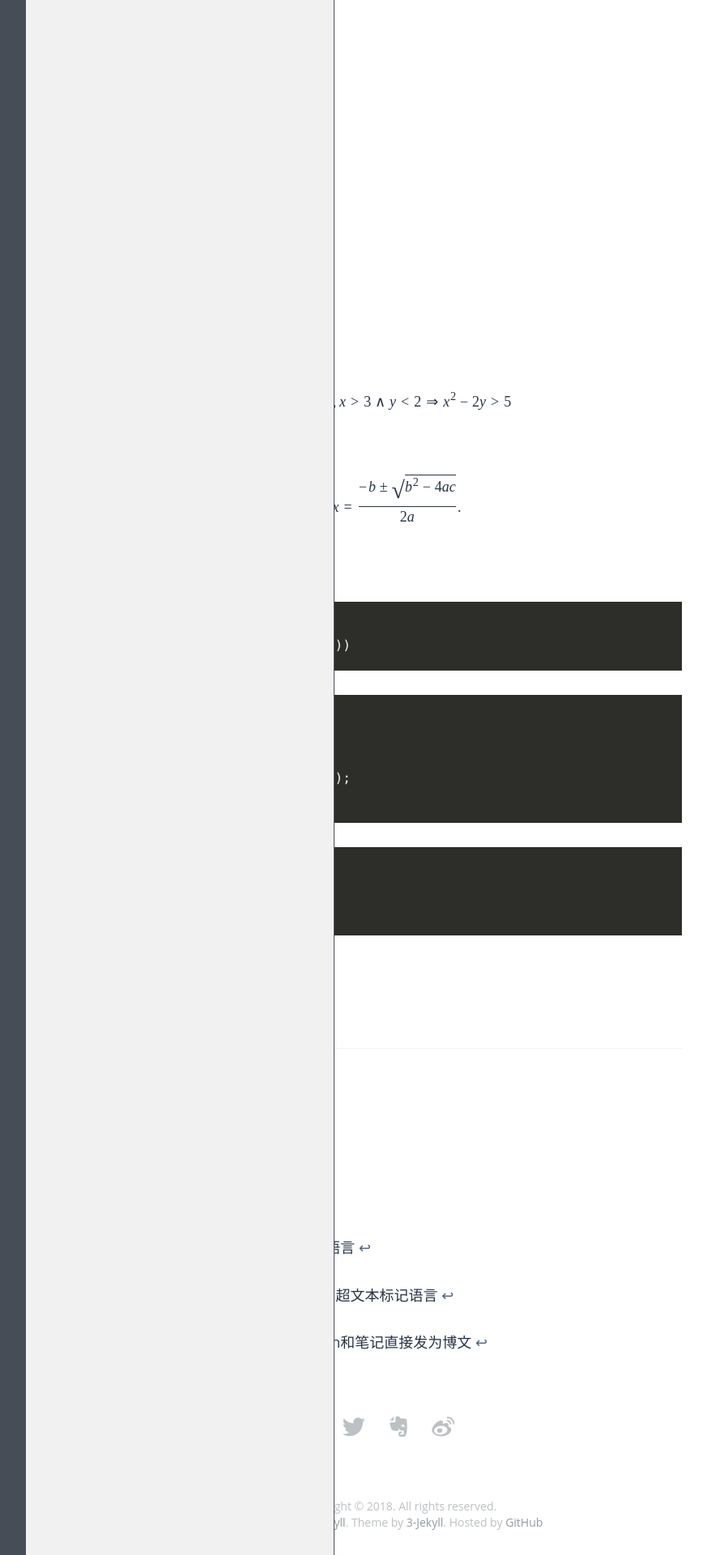
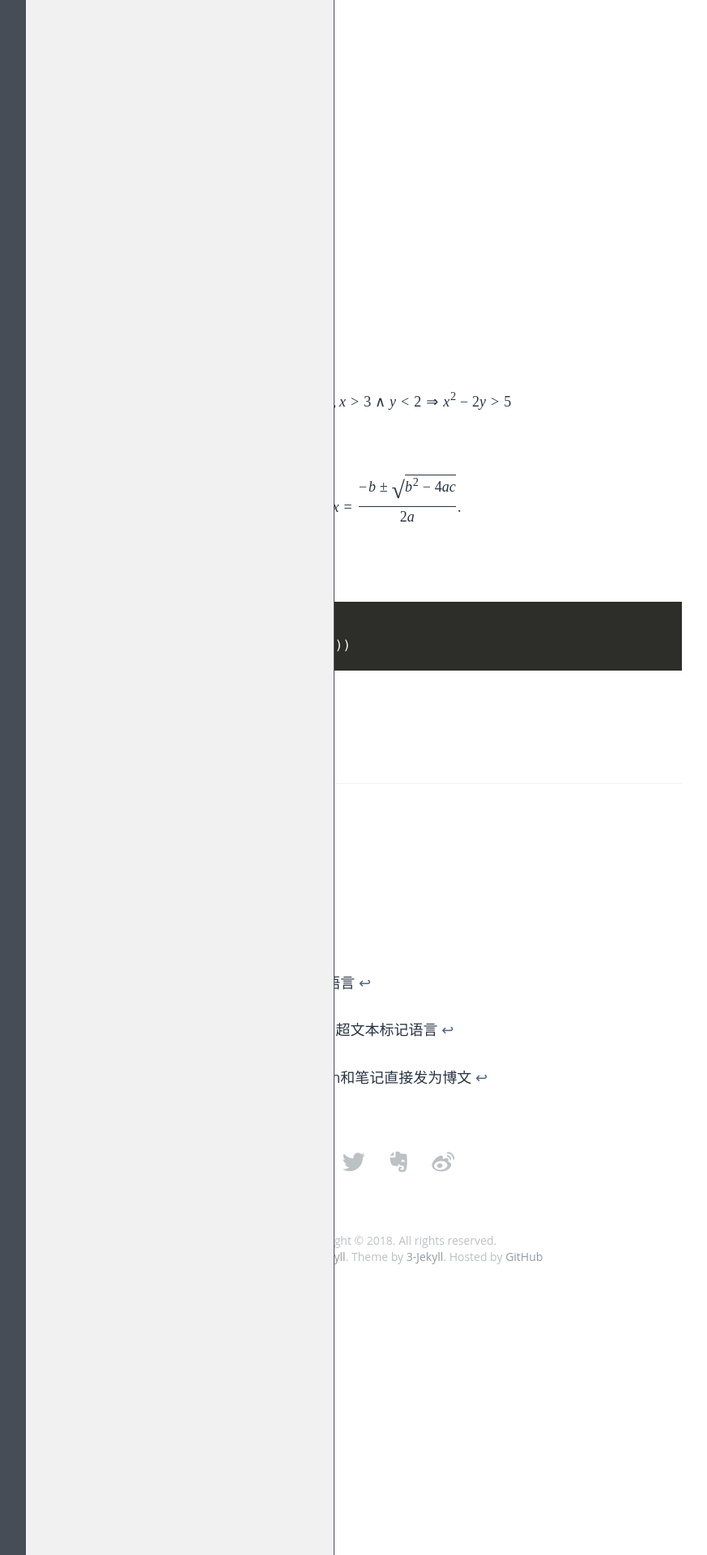
Before and after one commit to SDriedFish/SDriedFish.github.io, a Jekyll site: the page built from _posts/Tools/2016-12-11-markdown.md, in a window 1280 px wide. Shown: the part 834-2754 px from the top of the page at 81% size, without its empty margins (148-1021 px from the left). Built offline with Jekyll 4.4.1, drawn with Linux system fonts in a browser that asks for light colours.

````diff
--- a/_posts/Tools/2016-12-11-markdown.md
+++ b/_posts/Tools/2016-12-11-markdown.md
@@ -52,25 +52,11 @@
 console.log(date.toString())
 ```
 
-```cpp
-#include <stdio.h>
-int main(void)
-{
-    printf("Hello world\n");
-}
-```
-
-```html
-<div class="footer">
-   © 2004 Foo Corporation
-</div>
-```
-
 ### 5.分隔线
 ***
 
 ### 超链接
-欢迎来到[gary家园](http://sdriedfish.com)
+欢迎来到[gary家园](http://blog.zhouming.work)
 
 
 ### 7.脚注
````
Also changed, not shown: _includes/googleanalytics.html (deleted, +0 -8 lines).
